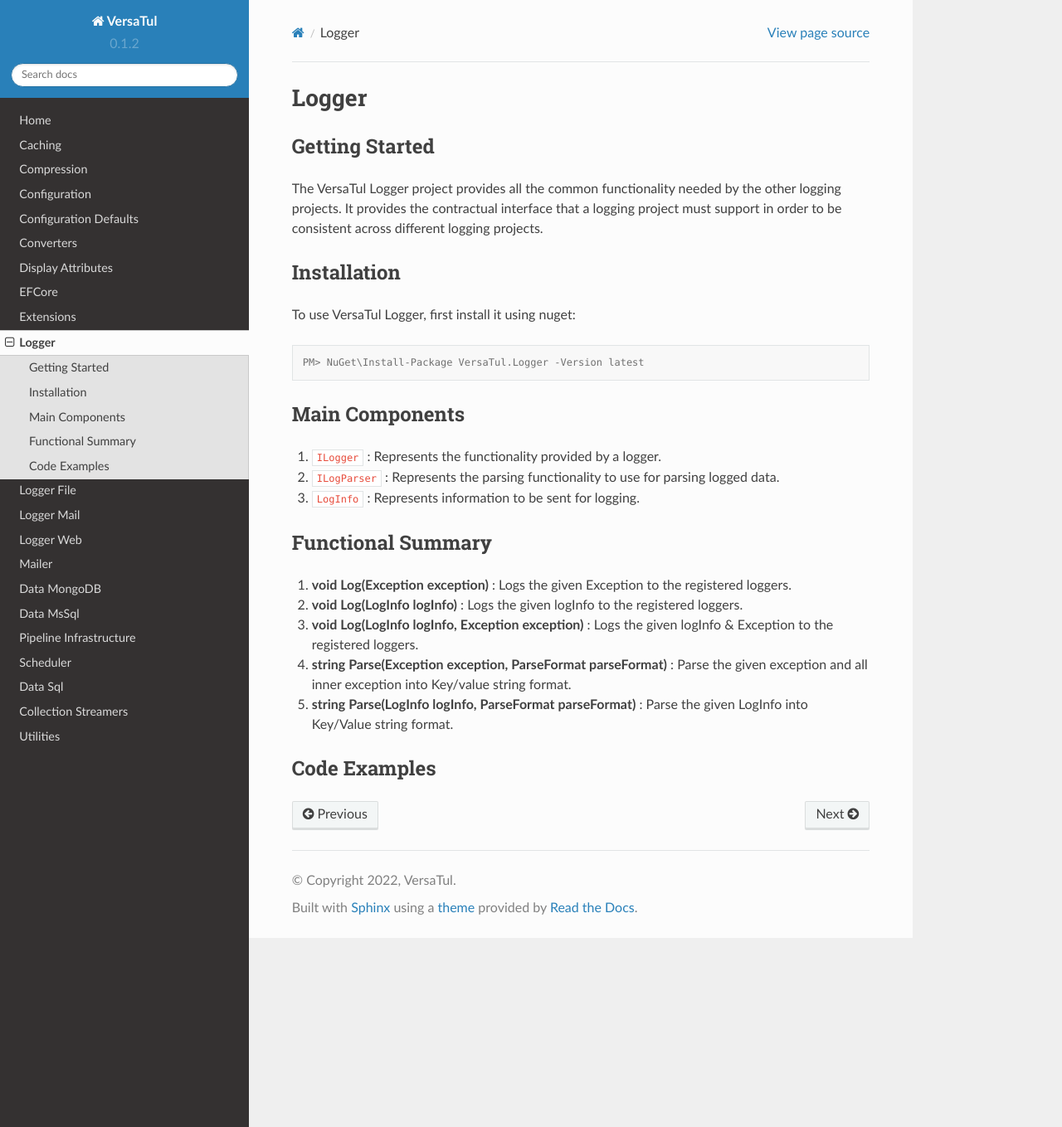
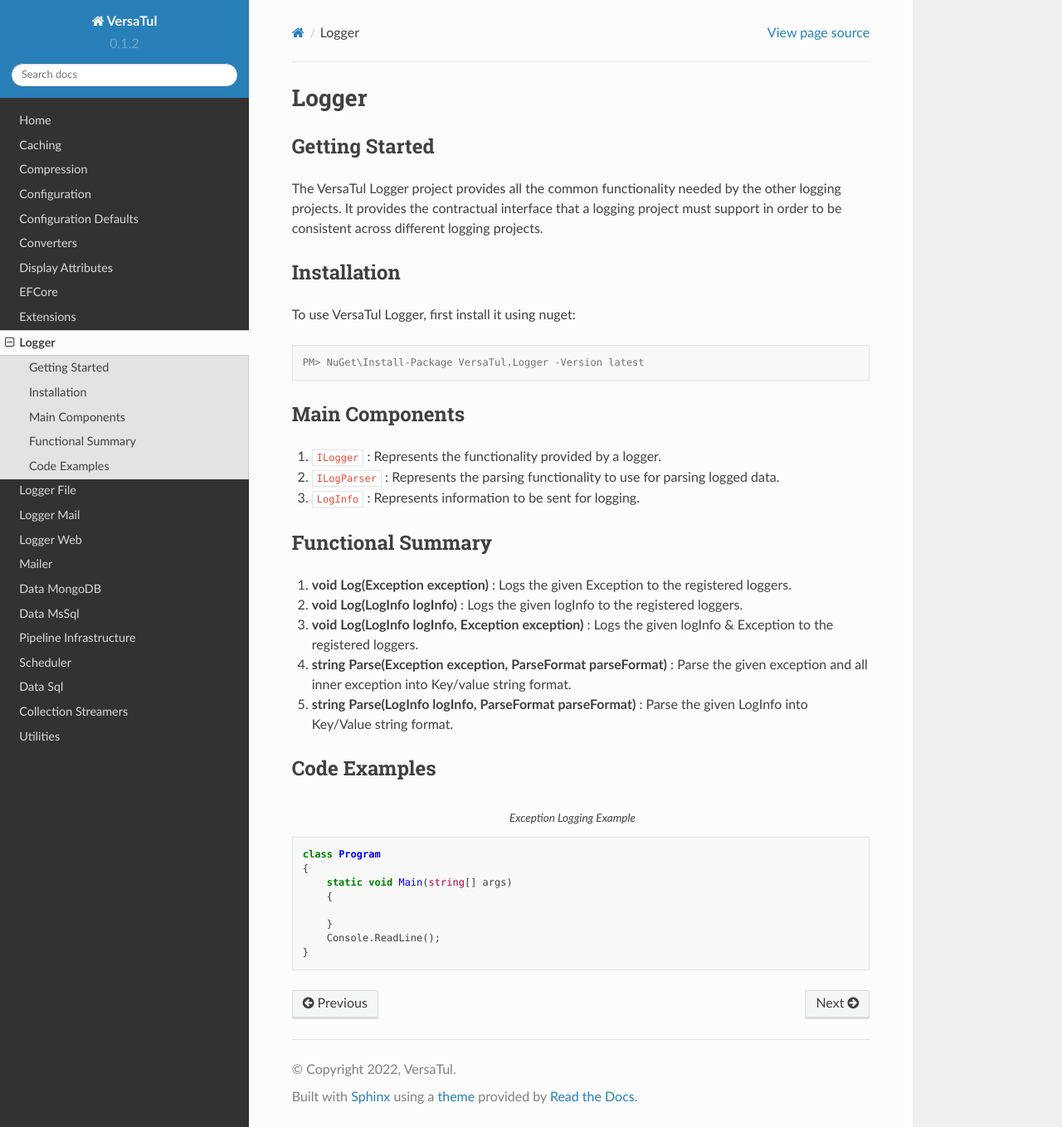
Before and after one commit to BjornWilliams/DocsVersaTul, a Sphinx documentation site: the page built from docs/source/logger.rst, in a window 1280 px wide and 1359 px high. Shown: the whole window at 83% size. Built offline with Sphinx 7.4.7 and the Read the Docs theme 2.0.0, drawn with Linux system fonts in a browser that asks for light colours.

Commit message:
Update logger.rst
Adding code to logger

```diff
--- a/docs/source/logger.rst
+++ b/docs/source/logger.rst
@@ -32,3 +32,14 @@
 
 Code Examples
 -------------
+.. code-block:: c#
+    :caption: Exception Logging Example
+
+    class Program
+    {
+        static void Main(string[] args)
+        {
+
+        }
+        Console.ReadLine();
+    }
```
